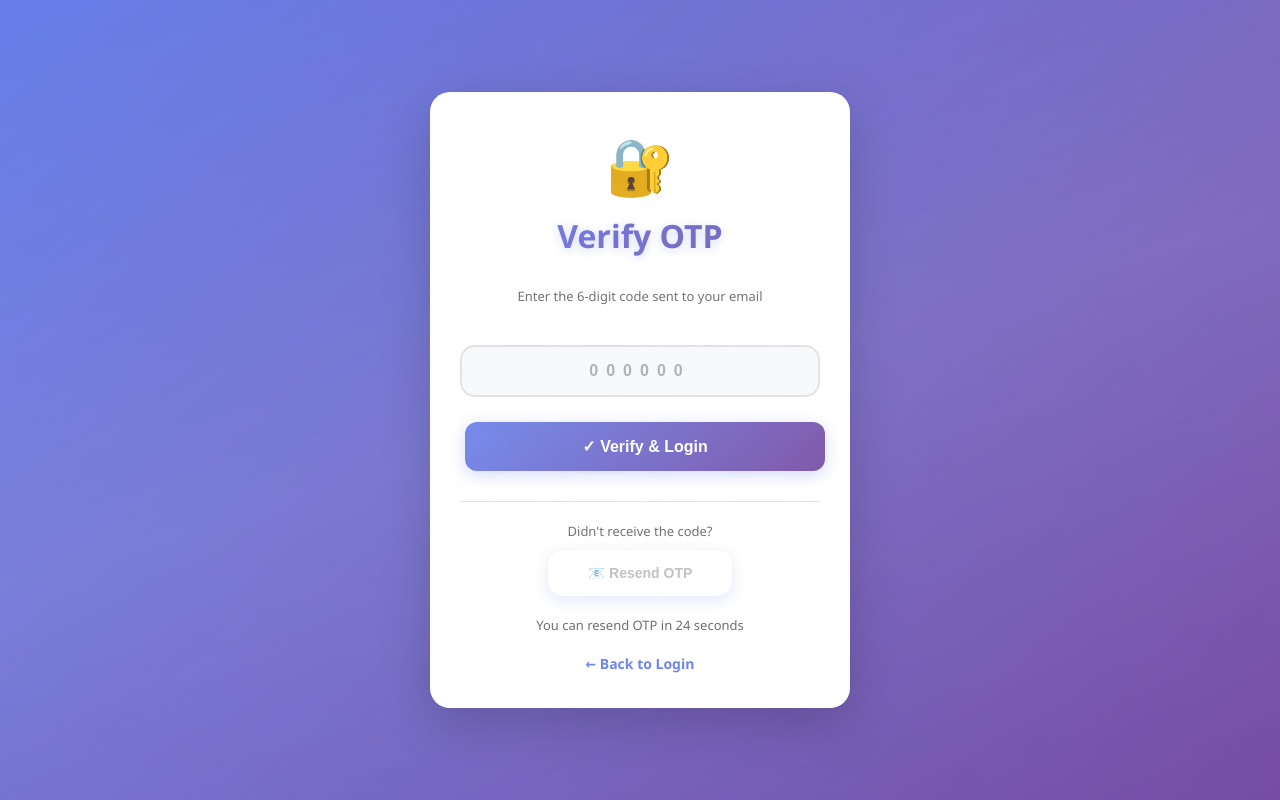
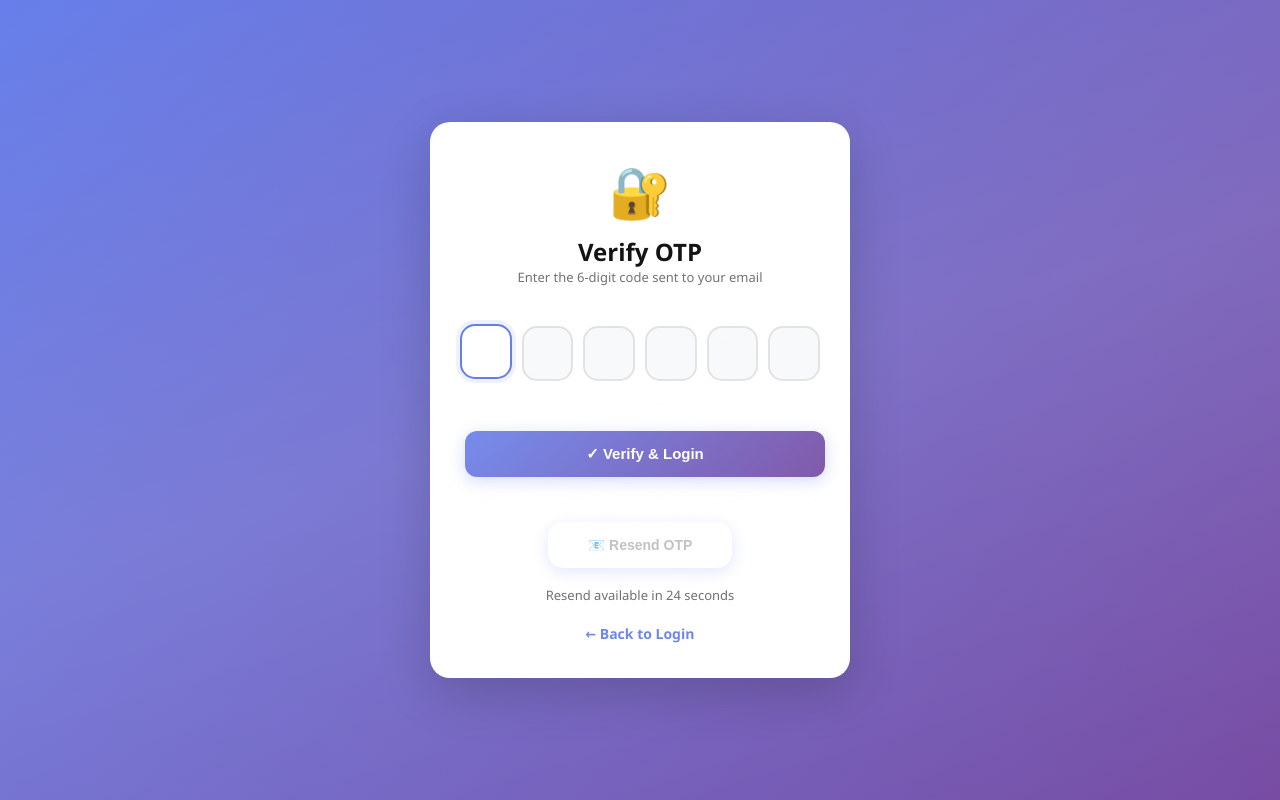
Before and after one commit to Sai-Karthik-Manam/Lic-DataSheets, a Flask app: page /verify-otp in a window 1280 px wide. Run offline with Flask 3, Linux system fonts and the light colour scheme; the visitor is signed in with stand-in values (Sample User, id 1); some libraries are stand-ins or nearby versions.

Commit message:
ui-ux design

```diff
--- a/templates/verify_otp.html
+++ b/templates/verify_otp.html
@@ -5,6 +5,7 @@
   <meta name="viewport" content="width=device-width, initial-scale=1.0">
   <title>Verify OTP | LIC Manager</title>
   <link rel="stylesheet" href="{{ url_for('static', filename='style.css') }}">
+
   <style>
     body {
       min-height: 100vh;
@@ -23,52 +24,48 @@
       padding: 35px 30px;
       border-radius: 20px;
       box-shadow: 0 15px 50px rgba(0,0,0,0.2);
+      text-align: center;
     }
 
-    .otp-header { text-align: center; margin-bottom: 25px; }
-    .otp-icon { font-size: 55px; margin-bottom: 12px; }
-
-    .otp-input {
-      width: 100%;
-      padding: 15px 20px;
-      border: 2px solid #e0e0e0;
-      border-radius: 12px;
-      font-size: 24px;
-      text-align: center;
-      letter-spacing: 8px;
-      font-weight: 600;
-      margin: 20px 0;
-      box-sizing: border-box;
+    .otp-icon {
+      font-size: 50px;
+      margin-bottom: 10px;
     }
 
-    .otp-input:focus {
+    .otp-boxes {
+      display: flex;
+      justify-content: space-between;
+      gap: 10px;
+      margin: 25px 0;
+    }
+
+    .otp-box {
+      width: 50px;
+      height: 55px;
+      text-align: center;
+      font-size: 22px;
+      font-weight: bold;
+      border: 2px solid #ddd;
+      border-radius: 10px;
+      transition: 0.3s;
+    }
+
+    .otp-box:focus {
+      border-color: #667eea;
+      box-shadow: 0 0 0 3px rgba(102,126,234,0.2);
       outline: none;
-      border-color: #667eea;
-      box-shadow: 0 0 0 3px rgba(102,126,234,0.1);
     }
 
     .btn-verify {
       width: 100%;
-      padding: 15px;
+      padding: 14px;
       background: linear-gradient(135deg, #667eea 0%, #764ba2 100%);
       color: white;
       border: none;
       border-radius: 12px;
-      font-size: 16px;
+      font-size: 15px;
       font-weight: 600;
       cursor: pointer;
-    }
-
-    .btn-verify:disabled {
-      opacity: 0.6;
-      cursor: not-allowed;
-    }
-
-    .resend-section {
-      text-align: center;
-      margin-top: 20px;
-      padding-top: 20px;
-      border-top: 1px solid #e0e0e0;
     }
 
     .btn-resend {
@@ -79,6 +76,7 @@
       cursor: pointer;
       font-size: 14px;
       text-decoration: underline;
+      margin-top: 15px;
     }
 
     .btn-resend:disabled {
@@ -90,12 +88,11 @@
     .timer {
       font-size: 13px;
       color: #666;
-      margin-top: 10px;
+      margin-top: 8px;
     }
 
     .back-link {
       display: block;
-      text-align: center;
       margin-top: 20px;
       color: #667eea;
       text-decoration: none;
@@ -104,14 +101,15 @@
     }
   </style>
 </head>
+
 <body>
   <div class="otp-container">
 
-    <div class="otp-header">
-      <div class="otp-icon">🔐</div>
-      <h1>Verify OTP</h1>
-      <p style="color:#666;font-size:13px;">Enter the 6-digit code sent to your email</p>
-    </div>
+    <div class="otp-icon">🔐</div>
+    <h2>Verify OTP</h2>
+    <p style="color:#666;font-size:13px;">
+      Enter the 6-digit code sent to your email
+    </p>
 
     {% with messages = get_flashed_messages(with_categories=true) %}
       {% if messages %}
@@ -125,59 +123,86 @@
 
     <form method="POST" action="{{ url_for('verify_otp_page') }}" id="otpForm">
       <input type="hidden" name="csrf_token" value="{{ csrf_token() }}">
+      <input type="hidden" name="otp_code" id="finalOtp">
 
-      <input
-        type="text"
-        id="otp_code"
-        name="otp_code"
-        class="otp-input"
-        maxlength="6"
-        pattern="[0-9]{6}"
-        required
-        placeholder="000000"
-        autocomplete="off"
-      >
+      <div class="otp-boxes">
+        <input type="text" maxlength="1" class="otp-box">
+        <input type="text" maxlength="1" class="otp-box">
+        <input type="text" maxlength="1" class="otp-box">
+        <input type="text" maxlength="1" class="otp-box">
+        <input type="text" maxlength="1" class="otp-box">
+        <input type="text" maxlength="1" class="otp-box">
+      </div>
 
       <button type="submit" class="btn-verify" id="verifyBtn">
         ✓ Verify & Login
       </button>
     </form>
 
-    <div class="resend-section">
-      <p style="font-size:13px;color:#666;">Didn't receive the code?</p>
-      <button type="button" class="btn-resend" id="resendBtn">
-        📧 Resend OTP
-      </button>
-      <div class="timer" id="timer"></div>
-    </div>
+    <button type="button" class="btn-resend" id="resendBtn">
+      📧 Resend OTP
+    </button>
+    <div class="timer" id="timer"></div>
 
-    <a href="{{ url_for('login') }}" class="back-link">← Back to Login</a>
+    <a href="{{ url_for('login') }}" class="back-link">
+      ← Back to Login
+    </a>
+
   </div>
 
 <script>
-  const otpInput = document.getElementById('otp_code');
+  const otpBoxes = document.querySelectorAll('.otp-box');
+  const finalOtp = document.getElementById('finalOtp');
   const otpForm = document.getElementById('otpForm');
   const verifyBtn = document.getElementById('verifyBtn');
   const resendBtn = document.getElementById('resendBtn');
   const timerDiv = document.getElementById('timer');
 
-  // Only allow numbers
-  otpInput.addEventListener('input', () => {
-    otpInput.value = otpInput.value.replace(/[^0-9]/g, '');
+  // Auto move forward
+  otpBoxes.forEach((box, index) => {
+    box.addEventListener('input', (e) => {
+      box.value = box.value.replace(/[^0-9]/g, '');
+      if (box.value && index < otpBoxes.length - 1) {
+        otpBoxes[index + 1].focus();
+      }
+    });
+
+    box.addEventListener('keydown', (e) => {
+      if (e.key === "Backspace" && !box.value && index > 0) {
+        otpBoxes[index - 1].focus();
+      }
+    });
   });
 
-  // Verify submit
+  // Paste full OTP
+  otpBoxes[0].addEventListener('paste', (e) => {
+    e.preventDefault();
+    const pasteData = e.clipboardData.getData('text').trim();
+    if (/^\d{6}$/.test(pasteData)) {
+      otpBoxes.forEach((box, i) => {
+        box.value = pasteData[i];
+      });
+      otpBoxes[5].focus();
+    }
+  });
+
+  // Submit
   otpForm.addEventListener('submit', function(e) {
-    if (otpInput.value.trim().length !== 6) {
+    let otp = '';
+    otpBoxes.forEach(box => otp += box.value);
+
+    if (otp.length !== 6) {
       e.preventDefault();
-      alert("Please enter a valid 6-digit OTP");
+      alert("Please enter complete 6-digit OTP");
       return;
     }
+
+    finalOtp.value = otp;
     verifyBtn.disabled = true;
     verifyBtn.textContent = "⏳ Verifying...";
   });
 
-  // Resend timer
+  // Resend Timer
   let timer = 30;
   let interval;
 
@@ -186,7 +211,7 @@
     timer = 30;
     interval = setInterval(() => {
       timer--;
-      timerDiv.textContent = "You can resend OTP in " + timer + " seconds";
+      timerDiv.textContent = "Resend available in " + timer + " seconds";
       if (timer <= 0) {
         clearInterval(interval);
         resendBtn.disabled = false;
@@ -195,7 +220,6 @@
     }, 1000);
   }
 
-  // Resend OTP
   resendBtn.addEventListener('click', async () => {
     resendBtn.disabled = true;
     resendBtn.textContent = "⏳ Sending...";
@@ -203,37 +227,29 @@
     try {
       const response = await fetch("{{ url_for('resend_otp') }}", {
         method: "POST",
-        headers: {
-          "Content-Type": "application/json"
-        },
-        body: JSON.stringify({
-          csrf_token: "{{ csrf_token() }}"
-        })
+        headers: { "Content-Type": "application/json" },
+        body: JSON.stringify({ csrf_token: "{{ csrf_token() }}" })
       });
 
-      let data;
-      try {
-        data = await response.json();
-      } catch {
-        throw new Error("Invalid server response");
-      }
+      const data = await response.json();
 
       if (data.success) {
         alert("✅ OTP sent successfully!");
         startTimer();
       } else {
-        alert("❌ " + (data.error || "Failed to resend OTP"));
+        alert("❌ " + (data.error || "Failed"));
         resendBtn.disabled = false;
       }
-    } catch (err) {
-      alert("❌ Network error. Try again.");
+
+    } catch {
+      alert("❌ Network error");
       resendBtn.disabled = false;
     }
 
     resendBtn.textContent = "📧 Resend OTP";
   });
 
-  // Start timer when page loads
+  otpBoxes[0].focus();
   startTimer();
 </script>
 
```
